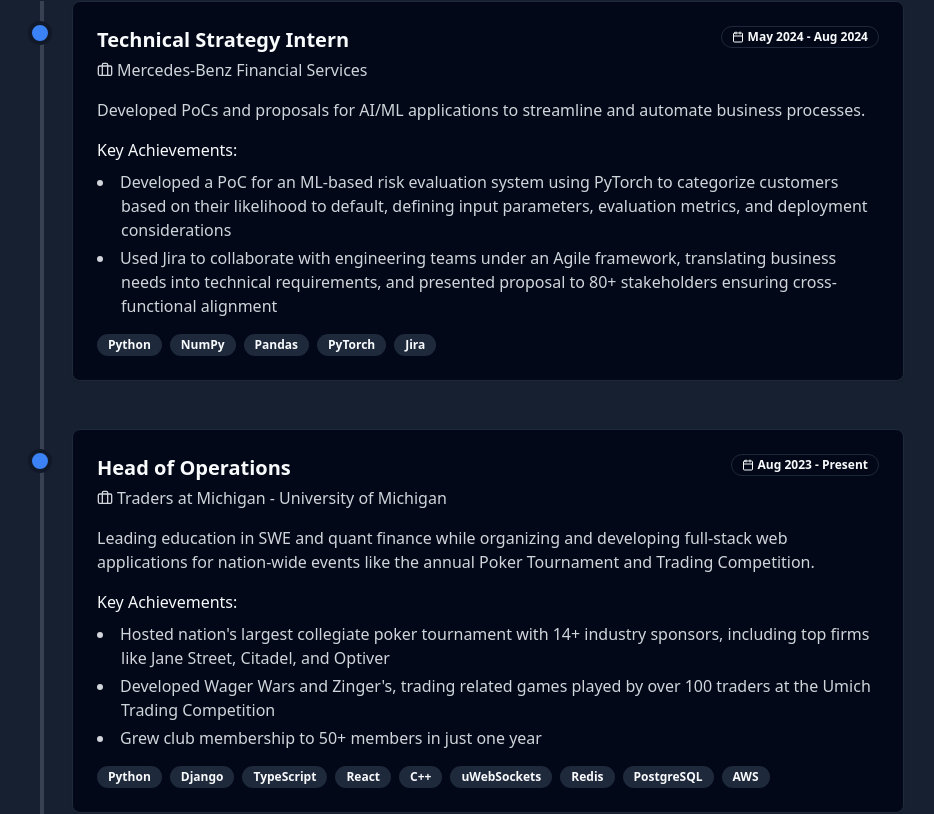
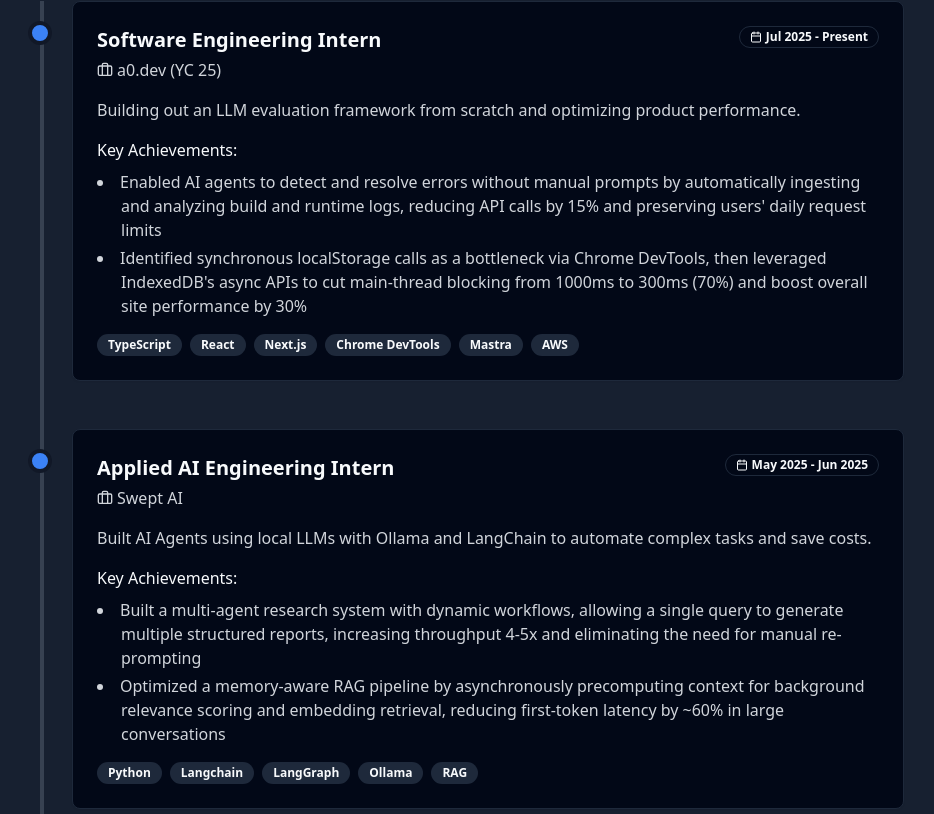
Before and after one commit to NikhilGoli45/NikhilGoli45.github.io, a React (Vite) app: page / in a window 1280 px wide. Shown: the part 2447-3261 px from the top of the page, without its empty margins (184-1118 px from the left). Built offline with nearby package versions, Linux system fonts and the light colour scheme.

Commit message:
updated experience

```diff
--- a/src/components/ExperienceSection.tsx
+++ b/src/components/ExperienceSection.tsx
@@ -4,6 +4,28 @@ import { Badge } from "@/components/ui/badge";
 import { Briefcase, Calendar } from "lucide-react";
 
 const experiences = [
+  {
+    title: "Software Engineering Intern",
+    company: "a0.dev (YC 25)",
+    period: "Jul 2025 -  Present",
+    description: "Building out an LLM evaluation framework from scratch and optimizing product performance.",
+    achievements: [
+      "Enabled AI agents to detect and resolve errors without manual prompts by automatically ingesting and analyzing build and runtime logs, reducing API calls by 15% and preserving users' daily request limits",
+      "Identified synchronous localStorage calls as a bottleneck via Chrome DevTools, then leveraged IndexedDB's async APIs to cut main-thread blocking from 1000ms to 300ms (70%) and boost overall site performance by 30%",
+    ],
+    skills: ["TypeScript", "React", "Next.js", "Chrome DevTools", "Mastra", "AWS"]
+  },
+  {
+    title: "Applied AI Engineering Intern",
+    company: "Swept AI",
+    period: "May 2025 - Jun 2025",
+    description: "Built AI Agents using local LLMs with Ollama and LangChain to automate complex tasks and save costs.",
+    achievements: [
+      "Built a multi-agent research system with dynamic workflows, allowing a single query to generate multiple structured reports, increasing throughput 4-5x and eliminating the need for manual re-prompting",
+      "Optimized a memory-aware RAG pipeline by asynchronously precomputing context for background relevance scoring and embedding retrieval, reducing first-token latency by ~60% in large conversations",
+    ],
+    skills: ["Python", "Langchain", "LangGraph", "Ollama", "RAG"]
+  },
   {
     title: "Technical Strategy Intern",
     company: "Mercedes-Benz Financial Services",
```
